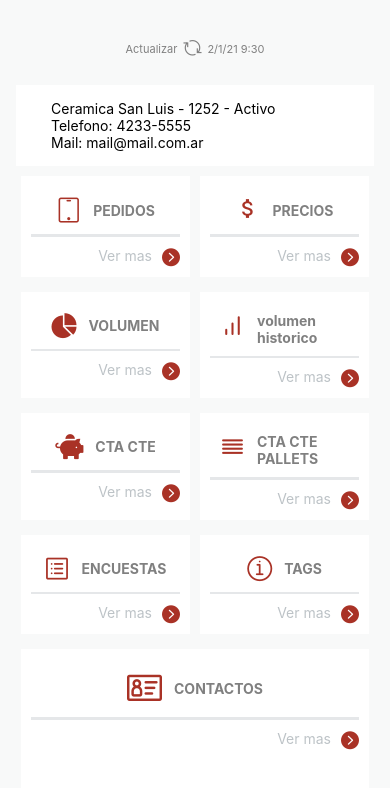
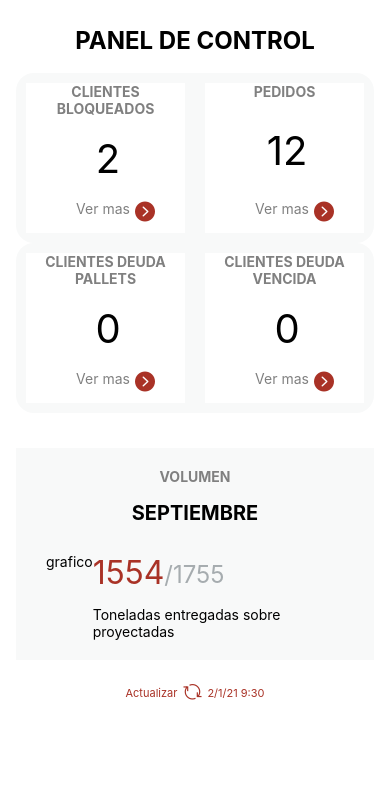
Before and after one commit to imacavs/react-native, a React Native app: screen / in a window 390 px wide. Shown: the top 788 px of the page. Built offline with nearby package versions, Linux system fonts and the light colour scheme.

Commit message:
vista Panel de control maquetado completo

```diff
--- a/src/feature/index.js
+++ b/src/feature/index.js
@@ -12,7 +12,7 @@ import {StyleSheet, View, Text} from 'react-native';
 // import ReduxTest from './ReduxTest';
 
 // import ClientesVista1 from './clientes1/index';
-// import PanelControl from './panelDeControl1/index';
+import PanelControl from './panelDeControl1/index';
 
 import DetalleCliente from './detalleCliente/index';
 import Actualizacion from './detalleCliente/components/Actualizacion';
@@ -25,7 +25,8 @@ import IconFont from 'react-native-vector-icons/FontAwesome5';
 
 const styles = StyleSheet.create({
   container: {
-    backgroundColor: '#F8F9F9',
+    backgroundColor: 'white',
+    // backgroundColor: '#F8F9F9',
     paddingHorizontal: 16,
     paddingVertical: 16,
     marginBottom: 16,
@@ -135,12 +136,12 @@ const App = () => {
       </View> */}
       {/* <ReduxTest /> */}
 
-      {/* <View style={styles.padreTitle}>
+      <View style={styles.padreTitle}>
         <Text style={styles.title}>PANEL DE CONTROL</Text>
       </View>
-      <PanelControl /> */}
+      <PanelControl />
 
-      <Actualizacion />
+      {/* <Actualizacion />
       <DetalleCliente />
       <View style={{display: 'flex', flexDirection: 'row'}}>
         <Card title={'PEDIDOS'} icon={iconoPedidos} iconButton={iconButton} />
@@ -166,8 +167,7 @@ const App = () => {
         <Card title={'ENCUESTAS'} icon={iconEncuesta} iconButton={iconButton} />
         <Card title={'TAGS'} icon={iconTags} iconButton={iconButton} />
       </View>
-      {/* <Contactos /> */}
-      <Card title={'CONTACTOS'} icon={iconContactos} iconButton={iconButton} />
+      <Card title={'CONTACTOS'} icon={iconContactos} iconButton={iconButton} /> */}
     </View>
   );
 };
--- a/src/feature/panelDeControl1/components/DatosCliente.js
+++ b/src/feature/panelDeControl1/components/DatosCliente.js
@@ -1,6 +1,6 @@
 import React from 'react';
 import {View, Text, StyleSheet} from 'react-native';
-// import Icon from 'react-native-vector-icons/AntDesign';
+import Icon from 'react-native-vector-icons/AntDesign';
 
 const styles = StyleSheet.create({
   container: {
@@ -8,33 +8,36 @@ const styles = StyleSheet.create({
     backgroundColor: 'white',
     margin: 10,
     flex: 1,
+    height: 150,
   },
   datos: {
-    display: 'flex',
     flexDirection: 'row',
   },
+  containerNumber: {
+    flex: 1,
+    justifyContent: 'center',
+  },
   number: {
-    flex: 1,
-    fontSize: 60,
+    fontSize: 40,
     marginLeft: 5,
+    textAlign: 'center',
   },
   verMas: {
     flex: 1,
-    alignSelf: 'flex-end',
+    textAlign: 'center',
     color: 'gray',
     paddingBottom: 16,
+    marginLeft: 45,
   },
   title: {
     color: 'gray',
     fontWeight: 'bold',
+    textAlign: 'center',
   },
   icon: {
-    // flex: 1,
-    display: 'flex',
-    alignSelf: 'flex-end',
-    marginRight: 5,
-    marginBottom: 12,
-    fontSize: 30,
+    marginRight: 30,
+    fontSize: 20,
+    flex: 1,
   },
 });
 
@@ -44,15 +47,19 @@ const DatosCliente = ({number, title}) => {
       <View>
         <Text style={styles.title}>{title}</Text>
       </View>
+      <View style={styles.containerNumber}>
+        <Text style={styles.number}>{number}</Text>
+      </View>
       <View style={styles.datos}>
-        <Text style={styles.number}>{number}</Text>
         <Text style={styles.verMas}>Ver mas</Text>
-        {/* <Icon
-          name="rightcircle"
-          size={30}
-          color="#A93226"
-          style={styles.icon}
-        /> */}
+        <View>
+          <Icon
+            name="rightcircle"
+            size={30}
+            color="#A93226"
+            style={styles.icon}
+          />
+        </View>
       </View>
     </View>
   );
```
